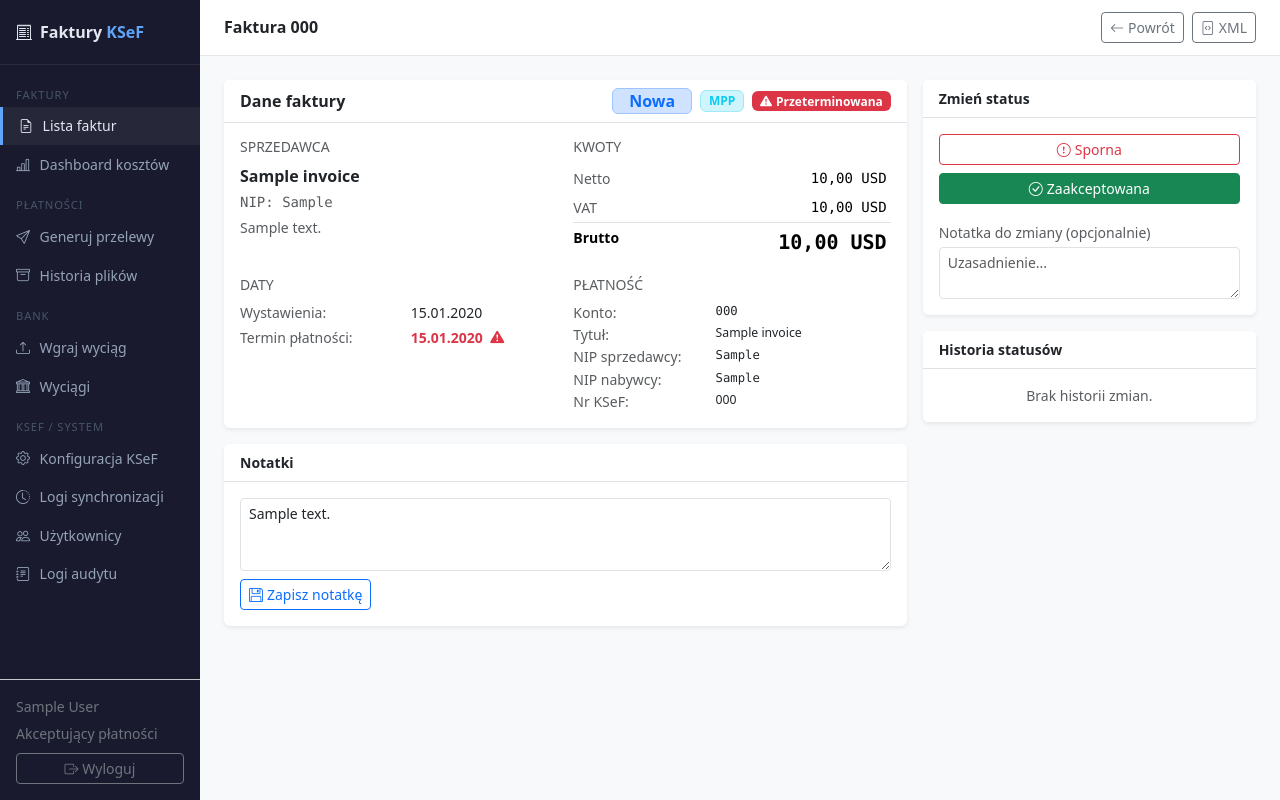
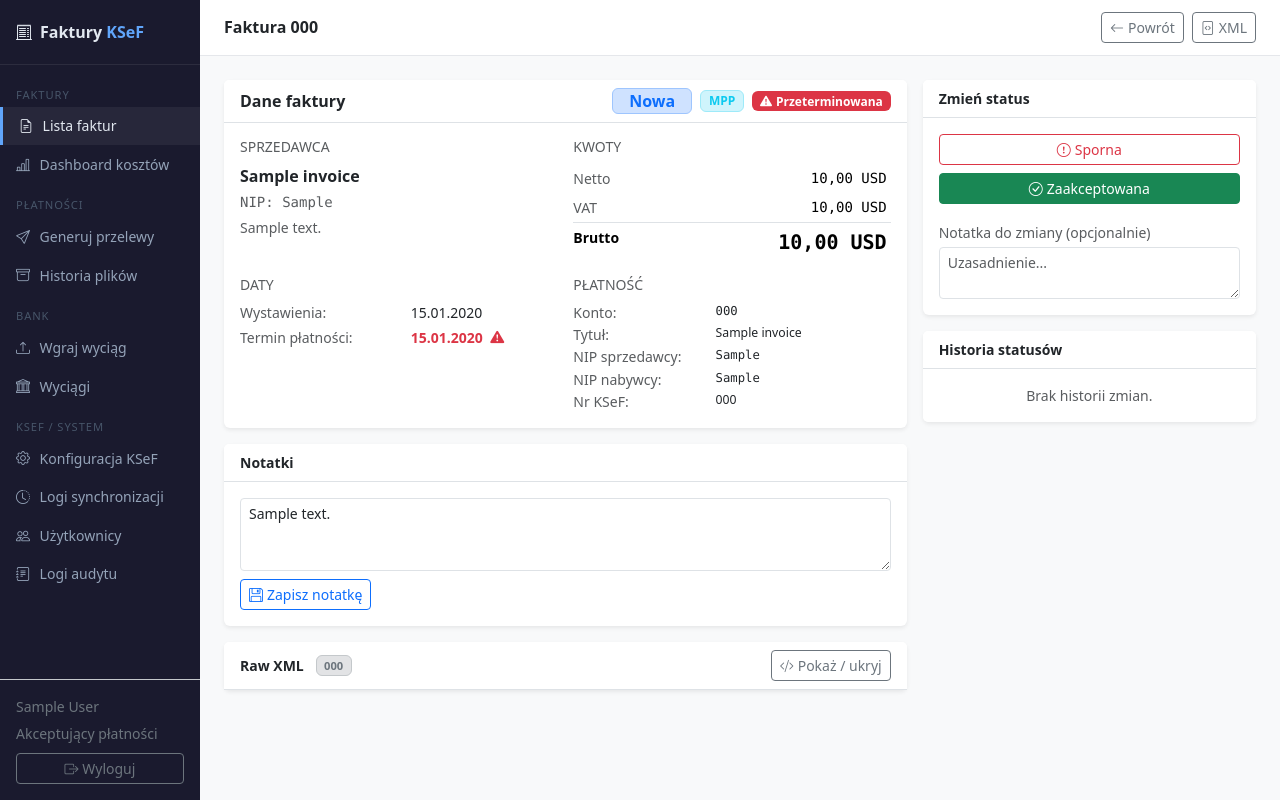
Before and after one commit to Elviszyje/ksef_synchro, a Django app: page /invoices/1/ in a window 1280 px wide. Run offline with Django 5.2, Linux system fonts and the light colour scheme; a user stored in the database is signed in; tables that the repository leaves empty hold one stand-in row (values such as "Sample post"); data that the repository does not hold is empty; parts of the project's set-up code (start-up, migrations or seed data) failed here and were passed over; some libraries are stand-ins or nearby versions.

Commit message:
feat: panel Raw XML w detalu faktury (tylko admin, zwijany)
Dodaje collapsible kartę z sformatowanym XML FA na stronie faktury.
Widoczna wyłącznie dla roli admin. Filtr pretty_xml używa minidom
do wcięć. Przydatne do debugowania parsowania FA(2)/FA(3).

Co-Authored-By: Claude Sonnet 4.6 <noreply@anthropic.com>

```diff
--- a/apps/invoices/templates/invoices/invoice_detail.html
+++ b/apps/invoices/templates/invoices/invoice_detail.html
@@ -108,6 +108,31 @@
         {% endif %}
       </div>
     </div>
+
+    <!-- Raw XML (tylko admin) -->
+    {% has_role 'admin' as is_admin %}
+    {% if is_admin and invoice.raw_xml %}
+    <div class="card border-0 shadow-sm mt-3">
+      <div class="card-header bg-white border-bottom py-2 d-flex align-items-center gap-2">
+        <span class="fw-semibold small">Raw XML</span>
+        <span class="badge bg-secondary-subtle text-secondary border border-secondary-subtle ms-1"
+              style="font-size:.7em;">{{ invoice.ksef_reference_number }}</span>
+        <button class="btn btn-outline-secondary btn-sm ms-auto"
+                type="button"
+                data-bs-toggle="collapse"
+                data-bs-target="#raw-xml-collapse"
+                aria-expanded="false">
+          <i class="bi bi-code-slash me-1"></i>Pokaż / ukryj
+        </button>
+      </div>
+      <div class="collapse" id="raw-xml-collapse">
+        <div class="card-body p-0">
+          <pre class="m-0 p-3 small font-monospace overflow-auto"
+               style="max-height:70vh; background:#f8f9fa; font-size:.75rem; white-space:pre; tab-size:2;">{{ invoice.raw_xml|pretty_xml }}</pre>
+        </div>
+      </div>
+    </div>
+    {% endif %}
 
   </div>
 
--- a/core/templatetags/role_tags.py
+++ b/core/templatetags/role_tags.py
@@ -33,6 +33,20 @@ def plmoney(value):
         return str(value)
 
 
+@register.filter
+def pretty_xml(value):
+    """Formatuje XML do czytelnej postaci z wcięciami."""
+    if not value:
+        return ''
+    try:
+        import xml.dom.minidom
+        return xml.dom.minidom.parseString(
+            value.encode('utf-8') if isinstance(value, str) else value
+        ).toprettyxml(indent='  ')
+    except Exception:
+        return value
+
+
 @register.simple_tag(takes_context=True)
 def querystring(context, **kwargs):
     """
```
